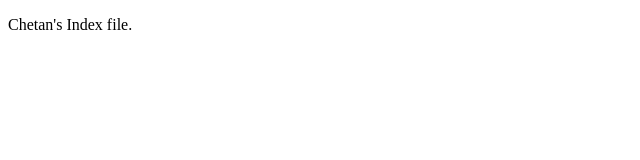
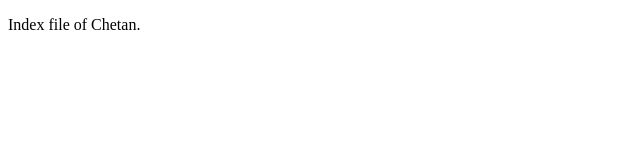
Before and after one commit to ajitvaghela/sample-project, a website: page index.html in a window 1280 px wide. Shown: the full height of the page, 0-640 px from the left. Drawn offline with Linux system fonts and the light colour scheme.

Commit message:
Corrected Grammer

```diff
--- a/index.html
+++ b/index.html
@@ -7,6 +7,6 @@
     <title>Document</title>
 </head>
 <body>
-    <p>Chetan's Index file.</p>
+    <p>Index file of Chetan.</p>
 </body>
 </html>
```
